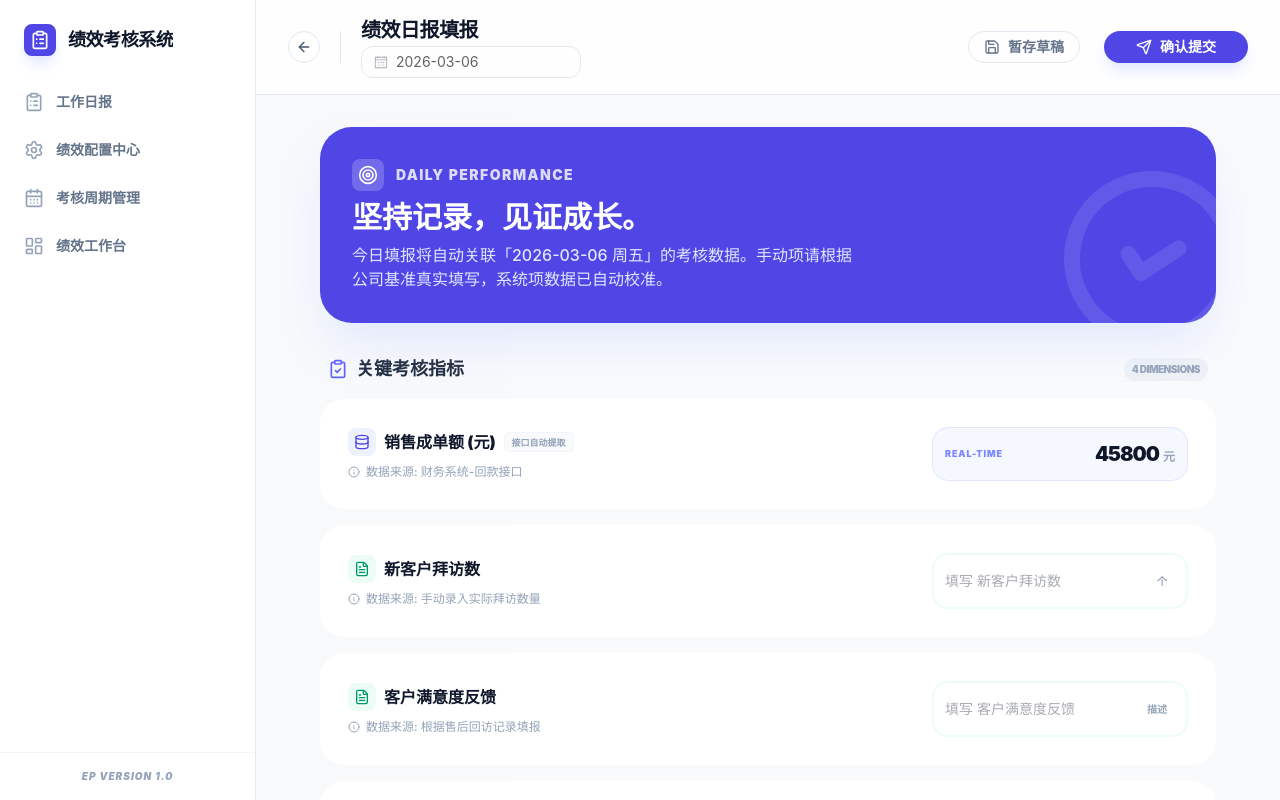
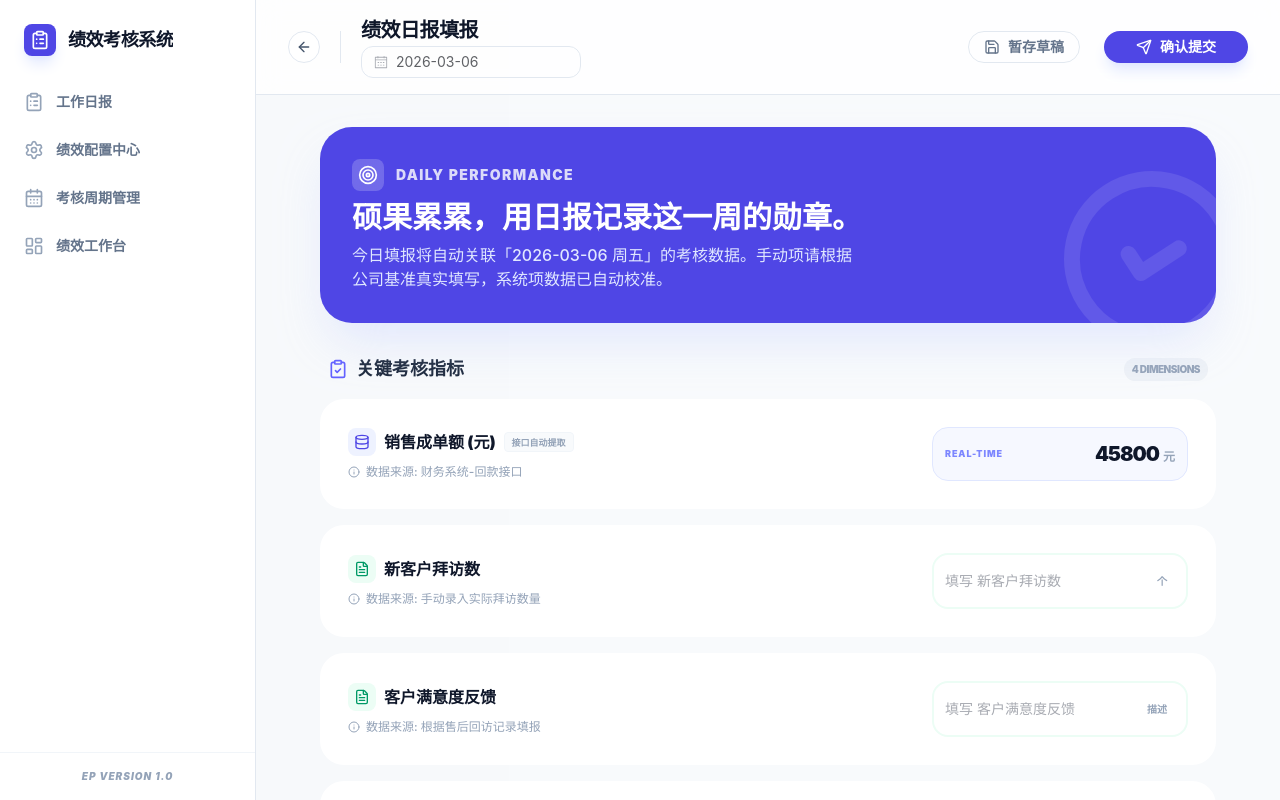
Before and after one commit to JinLingfeng/performance, a Vue app in the folder element-plus-version/: page /daily-report/fill in a window 1280 px wide. Built offline with nearby package versions, Linux system fonts and the light colour scheme.

Commit message:
feat: add dynamic daily slogans to Daily Report Form

```diff
--- a/element-plus-version/src/views/report/DailyReportForm.vue
+++ b/element-plus-version/src/views/report/DailyReportForm.vue
@@ -1,5 +1,5 @@
 <script setup lang="ts">
-import { ref } from 'vue'
+import { ref, computed } from 'vue'
 import { useRouter, useRoute } from 'vue-router'
 import {
   ArrowLeft,
@@ -106,6 +106,21 @@ const formatDate = (dateStr: string) => {
   const days = ['周日', '周一', '周二', '周三', '周四', '周五', '周六']
   return `${dateStr} ${days[date.getDay()]}`
 }
+
+const dailySlogans = {
+  0: '蓄力前行，调整状态，满电开启新征程。', // 周日
+  1: '万事开头难，今日的坚持是成功的基石。', // 周一
+  2: '渐入佳境，让高效成为一种习惯。',     // 周二
+  3: '半周回顾，查漏补缺，精益求精。',     // 周三
+  4: '临门一脚，保持韧性，冲刺关键目标。',   // 周四
+  5: '硕果累累，用日报记录这一周的勋章。',   // 周五
+  6: '厚积薄发，深度思考，复盘即成长。'      // 周六
+}
+
+const currentSlogan = computed(() => {
+  const date = new Date(fillDate.value)
+  return dailySlogans[date.getDay() as keyof typeof dailySlogans] || '坚持记录，见证成长。'
+})
 </script>
 
 <template>
@@ -163,7 +178,7 @@ const formatDate = (dateStr: string) => {
                </div>
                <span class="text-sm font-black uppercase tracking-widest opacity-80">DAILY PERFORMANCE</span>
             </div>
-            <h2 class="text-3xl font-black mb-2">坚持记录，见证成长。</h2>
+            <h2 class="text-3xl font-black mb-2">{{ currentSlogan }}</h2>
             <p class="text-indigo-100 font-medium max-w-lg">
               今日填报将自动关联「{{ formatDate(fillDate!) }}」的考核数据。手动项请根据公司基准真实填写，系统项数据已自动校准。
             </p>
```
